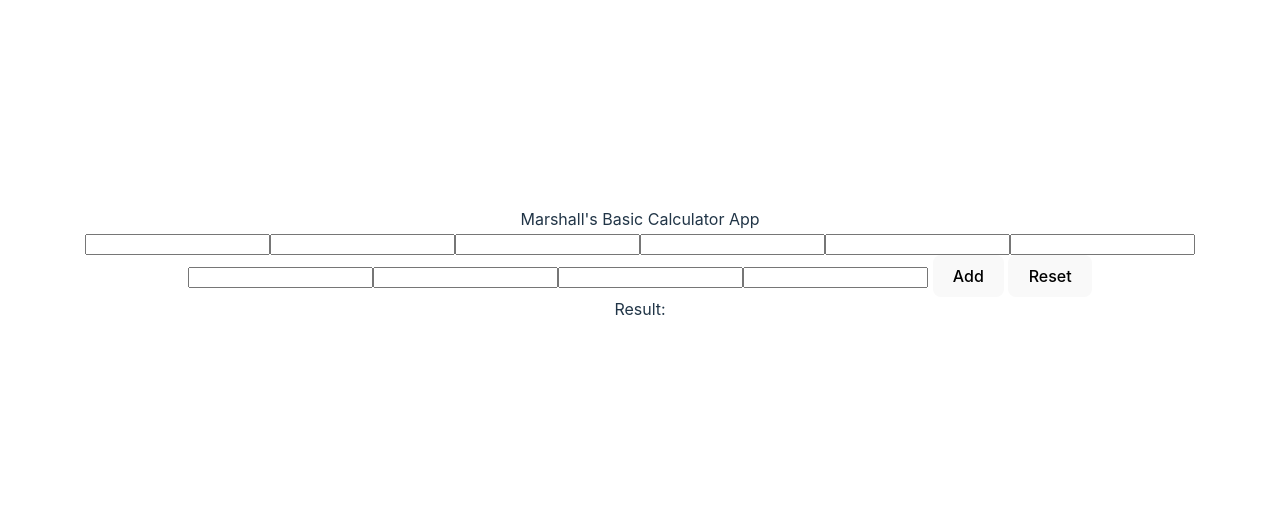
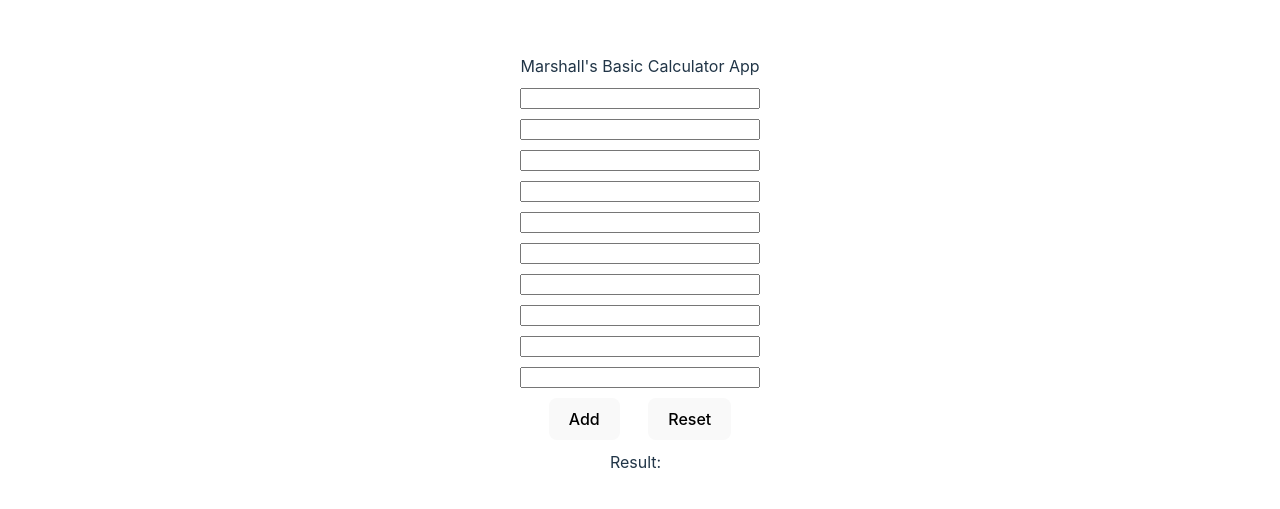
Before and after one commit to wizzardx/marshall-basic-calculator-app, a website built with Vite: page index.html in a window 1280 px wide. Shown: the part 136-645 px from the top of the page. Built offline with nearby package versions, Linux system fonts and the light colour scheme.

Commit message:
Better layout

```diff
--- a/src/main.ts
+++ b/src/main.ts
@@ -16,11 +16,13 @@ if (appElement) {
         Marshall's Basic Calculator App
       <div id="user-inputs">
           ${allTheInputs}
-          <button id="add" type="button">Add</button>
-          <button id="reset" type="button">Reset</button>
+          <div id="buttons">
+            <button id="add" type="button">Add</button>
+            <button id="reset" type="button">Reset</button>
+          </div>
       </div>
       <div id="result">
-          Result: <span id="result-value"></span>
+          Result: &nbsp;<span id="result-value"></span>
       </div>
     </div>
   `;
--- a/src/style.css
+++ b/src/style.css
@@ -94,3 +94,20 @@ button:focus-visible {
     background-color: #f9f9f9;
   }
 }
+
+div#calculator {
+  display: flex;
+  flex-direction: column;
+  gap: 10px;
+}
+
+div#user-inputs {
+  display: flex;
+  flex-direction: column;
+  gap: 10px;
+}
+
+div#buttons {
+    display: flex;
+    justify-content: space-evenly;
+}
```
